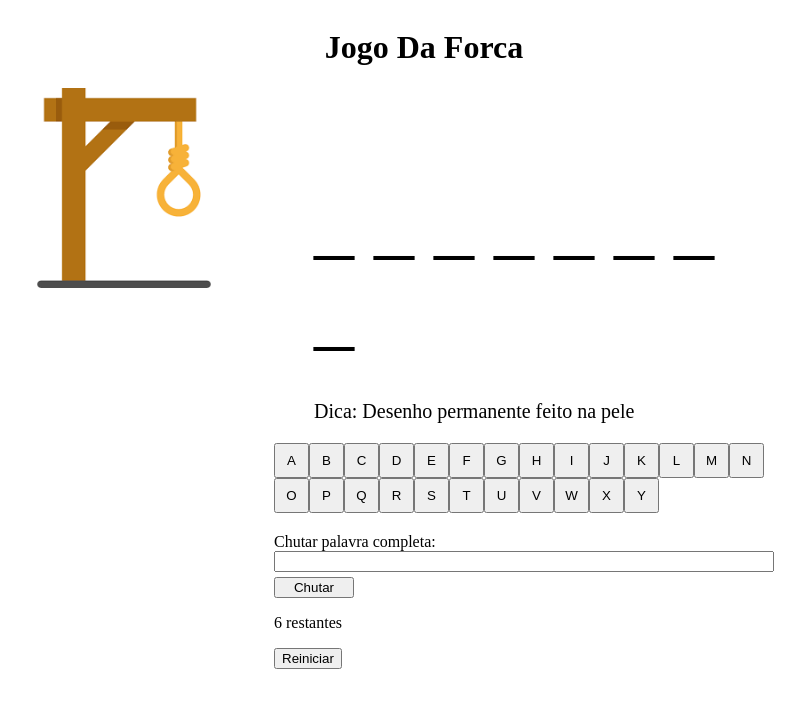
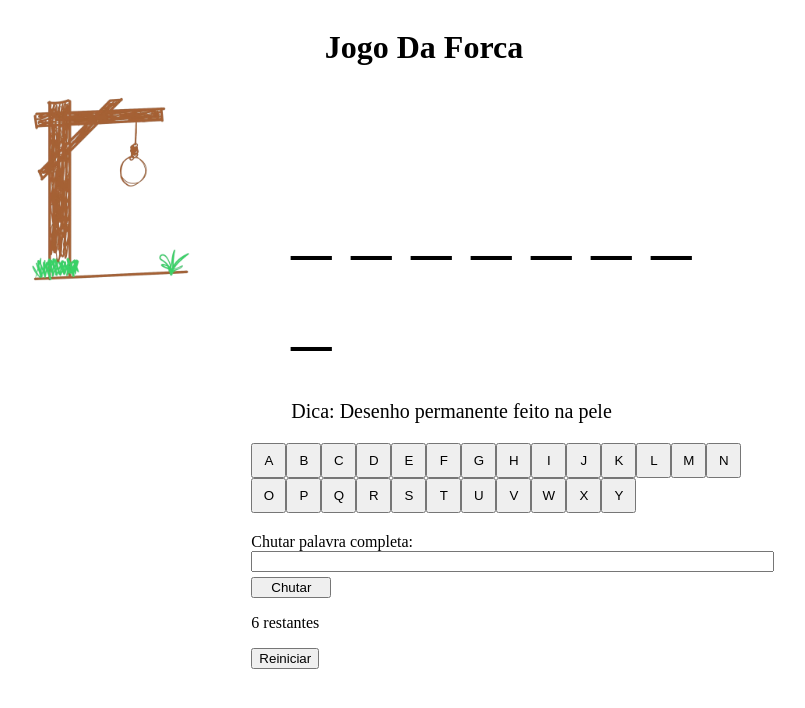
Before and after one commit to nessamisiti/projeto_jogodaforca, a website built with Vite: page index.html in a window 1280 px wide. Shown: the whole page, without its empty margins (216-1021 px from the left). Built offline with nearby package versions, Linux system fonts and the light colour scheme; data requests are answered from the project's data file.

Commit message:
adicionando logica para mudança de imagens

```diff
--- a/index.html
+++ b/index.html
@@ -12,7 +12,7 @@
       <h1>Jogo Da Forca</h1>
       <section id="jogo">
         <div id="imagens">
-          <img src="./images.png" alt="forca" height="200px" id="imagem-forca">
+          <img src="./img7.png" alt="forca" height="200px" id="imagem-forca">
         </div>
         <div id="palavra-teclado">
             <p id="palavra">_ _ _ _ </p>
--- a/src/main.ts
+++ b/src/main.ts
@@ -2,6 +2,7 @@ let palavra : string = '';
 let dica : string = '';
 let tentativas : number = 6;
 let letrasCorretas : string[] = [];
+let indiceImg : number = 7;
 
 const dicaHtml  = document.getElementById('dica');
 const palavraHtml = document.getElementById('palavra');
@@ -11,12 +12,19 @@ const inputHtml = document.getElementById('palavra-chute') as HTMLInputElement;
 const btnChutarHtml = document.getElementById('btn-chutar');
 const btnReiniciarHtml = document.getElementById('btn-reiniciar');
 const labelInputHtml = document.getElementById('label-chute');
+const imgForcaHtml = document.querySelector("img");
 
 function renderizarJogo() {
 
   dicaHtml!.innerText = `Dica: ${dica}`
   const palavraFormatada = palavra.split('').map(letra => letrasCorretas.includes(letra) ? letra : '_').join(' ');
   palavraHtml!.innerText = palavraFormatada;
+
+  if(tentativas > 0 && tentativas < 6){
+    indiceImg = tentativas + 1;
+    imgForcaHtml!.src = `img${indiceImg}.png`
+  }
+
 
   if(!palavraFormatada.includes('_')){
     tentativasHtml!.innerText = 'VOCÊ GANHOOOU!!!'
@@ -27,6 +35,7 @@ function renderizarJogo() {
     tentativasHtml!.textContent = `${tentativas} restantes`;
   } else if(tentativas <= 0){
     tentativasHtml!.innerText = `Você perdeu, tente novamente! A palavra era ${palavra}`
+    imgForcaHtml!.src = 'img1.png'
     esconderElementos();
   }
 
@@ -41,6 +50,7 @@ async function encontrarPalavra() {
     dica = palavraAleatoria.dica;
     tentativas = 6;
     letrasCorretas = [];
+    imgForcaHtml!.src = 'img7.png'
 
     renderizarJogo();
   } catch (error) {
```
Also changed, not shown: public/img1.png (added), public/img2.png (added), public/img3.png (added), public/img4.png (added), public/img5.png (added), public/img6.png (added), public/img7.png (added).
